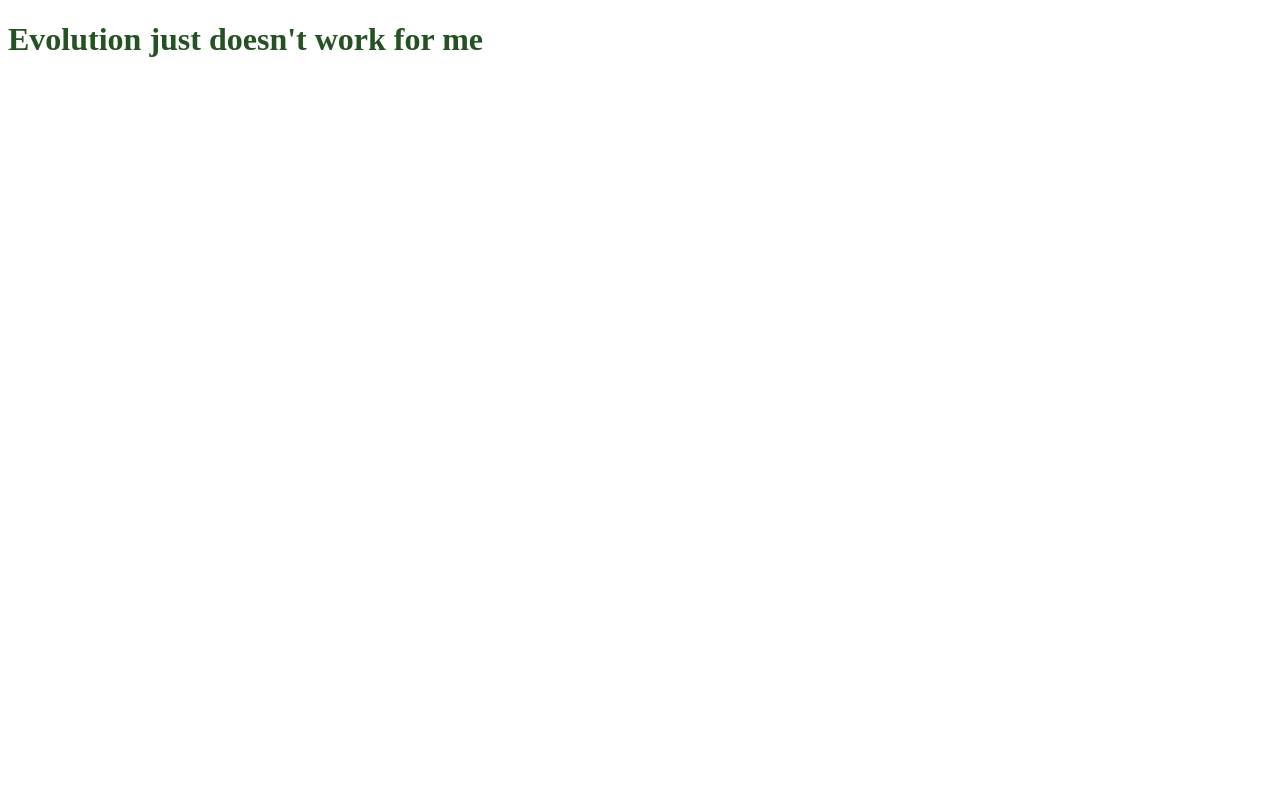
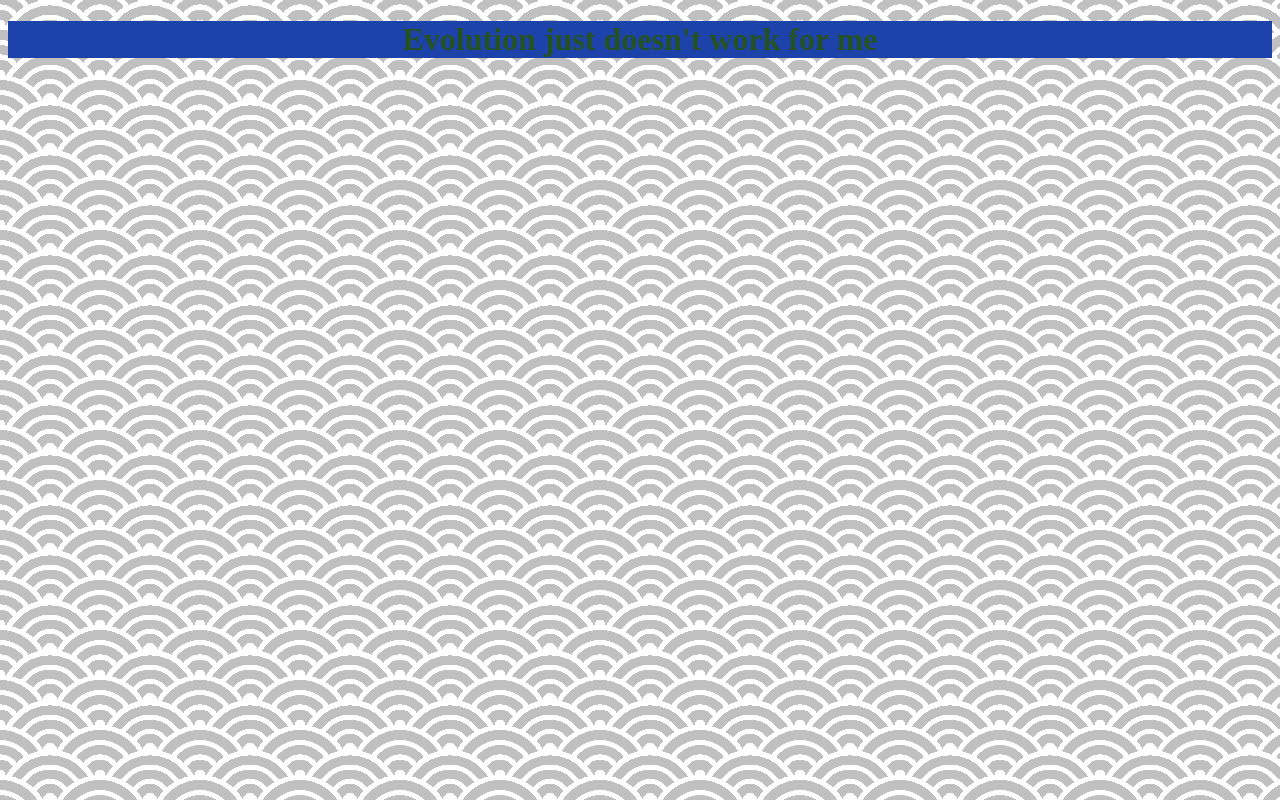
Before and after one commit to gale-ben/gale-ben.github.io, a plain HTML site: page index.html in a window 1280 px wide. Drawn offline with Linux system fonts and the light colour scheme.

Commit message:
added a little more test css

```diff
--- a/style.css
+++ b/style.css
@@ -1,4 +1,17 @@
+body{
+    background-color:silver;
+background-image:
+radial-gradient(circle at 100% 150%, silver 24%, white 24%, white 28%, silver 28%, silver 36%, white 36%, white 40%, transparent 40%, transparent),
+radial-gradient(circle at 0    150%, silver 24%, white 24%, white 28%, silver 28%, silver 36%, white 36%, white 40%, transparent 40%, transparent),
+radial-gradient(circle at 50%  100%, white 10%, silver 10%, silver 23%, white 23%, white 30%, silver 30%, silver 43%, white 43%, white 50%, silver 50%, silver 63%, white 63%, white 71%, transparent 71%, transparent),
+radial-gradient(circle at 100% 50%, white 5%, silver 5%, silver 15%, white 15%, white 20%, silver 20%, silver 29%, white 29%, white 34%, silver 34%, silver 44%, white 44%, white 49%, transparent 49%, transparent),
+radial-gradient(circle at 0    50%, white 5%, silver 5%, silver 15%, white 15%, white 20%, silver 20%, silver 29%, white 29%, white 34%, silver 34%, silver 44%, white 44%, white 49%, transparent 49%, transparent);
+background-size: 100px 50px;
+}
+
 h1{
     font-weight: bold;
     color: #255222;
+    text-align: center;
+    background-color: #1d42aa;
 }
```
